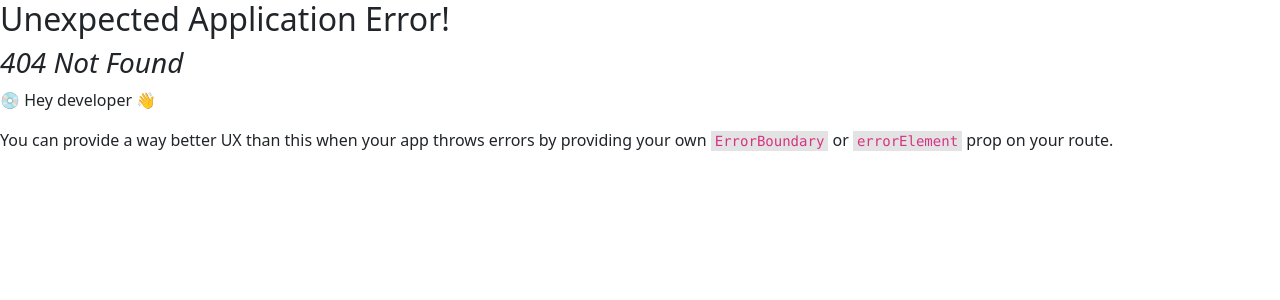
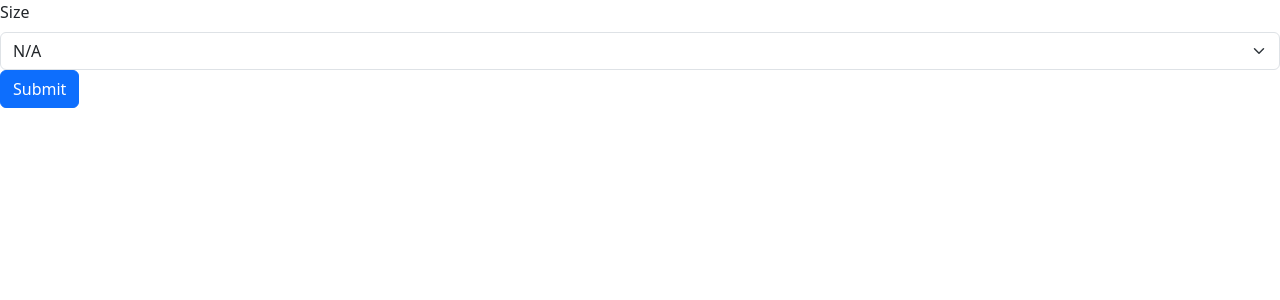
Before and after one commit to AshtonChang888/TAC404-Final-Project, a React (Create React App) app: page /new-trip in a window 1280 px wide. Before the commit this address had no page. Shown: the top 300 px of the page. Built offline with nearby package versions, Linux system fonts and the light colour scheme; data requests are answered from the project's data file.

Commit message:
Added new trip page, dropdown functionality

```diff
--- a/db.json
+++ b/db.json
@@ -13,6 +13,7 @@
             "name": "Hawaii",
             "date": "2026-02-10",
             "type": "future",
+            "bookmarked": "false",
             "comments": ["0", "1"]
         }
     ],
@@ -28,5 +29,14 @@
             "tripId": "0",
             "text": "Can't wait to go again!"
         }
+    ],
+
+    "airlines": [
+        { "id": 1, "name": "Delta Air Lines" },
+        { "id": 2, "name": "United Airlines" },
+        { "id": 3, "name": "American Airlines" },
+        { "id": 4, "name": "Alaska Airlines" },
+        { "id": 5, "name": "Southwest Airlines" }
     ]
+
 }
--- a/package.json
+++ b/package.json
@@ -9,6 +9,7 @@
     "@testing-library/user-event": "^13.5.0",
     "bootstrap": "^5.3.8",
     "react": "^19.2.0",
+    "react-bootstrap": "^2.10.10",
     "react-dom": "^19.2.0",
     "react-router-dom": "^7.9.6",
     "react-scripts": "5.0.1",
--- /dev/null
+++ b/src/Dropdown.jsx
@@ -0,0 +1,26 @@
+import "bootstrap/dist/css/bootstrap.css";
+
+export default function Dropdown(props) {
+    return (
+        <div>
+            <label
+                className="form-label"
+                htmlFor={props.label}
+            >
+                {props.label}
+            </label>
+            <select
+                className="form-select"
+                id={props.label}
+                value={props.value}
+                onChange={(event) => {
+                    props.onChange(event.target.value);
+                }}
+            >
+                {props.choices.map((choice) => {
+                    return <option value={choice.value}>{choice.label}</option>
+                })}
+            </select>
+        </div>
+    )
+}
--- /dev/null
+++ b/src/NewTripPage.jsx
@@ -0,0 +1,46 @@
+import { useState, useEffect } from "react";
+import Dropdown from "./Dropdown";
+
+import "bootstrap/dist/css/bootstrap.css";
+
+
+function fetchAirlines(search) {
+  return fetch(`http://localhost:3000/airlines`)
+    .then(response => response.json());
+}
+
+export default function NewTripPage() {
+    function handleSubmit(event) {
+        event.preventDefault();
+    }
+
+    const [airline, setAirline] = useState("");
+    const [airlineChoices, setAirlineChoices] = useState([]);
+
+    useEffect(() => {
+    fetchAirlines().then((results) => {
+        const formatted = results.map(a => ({ value: a.name, label: a.name }));
+        setAirlineChoices([
+        { value: "", label: "N/A" },
+        ...formatted
+        ]);
+    });
+    }, []);
+
+
+    return (
+        <form onSubmit={handleSubmit}>
+            <Dropdown
+                label="Size"
+                value={airline}
+                choices={airlineChoices}
+                onChange={(updatedAirline) => {
+                    setAirline(updatedAirline);
+                }}
+            />
+            <button type="submit" className="btn btn-primary mb-3">
+                Submit
+            </button>
+        </form>
+    )
+}
--- a/src/TripPlannerHome.jsx
+++ b/src/TripPlannerHome.jsx
@@ -4,6 +4,7 @@ import { useNavigate } from "react-router-dom";
 // import { faArrowUp, faArrowDown, faMinus, faPlus, faHeart, faThumbsUp, faThumbsDown, faAngry } from "@fortawesome/free-solid-svg-icons";
 // import { useState } from "react";
 import { Link, useLoaderData } from "react-router-dom";
+import { Navbar, Container } from 'react-bootstrap';
 
 
 export default function TripPlannerHome(props) {
@@ -13,6 +14,15 @@ export default function TripPlannerHome(props) {
     return (
         <div className="container">
             <h1>My Trips</h1>
+            <Navbar>
+                <Container className="justify-content-between">
+                    <Link to={`/new-trip`}>
+                        <button type="button">
+                            New Trip
+                        </button>
+                    </Link>
+                </Container>
+            </Navbar>
             {trips.map((singleTrip) => {
                 return (
                     <Link to={`/future/${singleTrip.name}`}>
--- a/src/index.js
+++ b/src/index.js
@@ -6,10 +6,13 @@ import reportWebVitals from './reportWebVitals';
 import { createBrowserRouter, RouterProvider } from "react-router-dom";
 import TripPlannerHome from './TripPlannerHome';
 import FutureTripPage from './FutureTripPage';
+import NewTripPage from './NewTripPage';
+
 
 const root = ReactDOM.createRoot(document.getElementById('root'));
 
 const TRIP_API = `http://localhost:3000`;
+
 
 const router = createBrowserRouter([
   // {
@@ -26,9 +29,7 @@ const router = createBrowserRouter([
       return fetch(
         `${TRIP_API}/trips?userId=${userId}`
       ).then((response) => {
-        let blah = response.json();
-        console.log(blah);
-        return blah;
+        return response.json();
       });
     }
   },
@@ -59,6 +60,10 @@ const router = createBrowserRouter([
       });
     }
   },
+  {
+    path: '/new-trip',
+    element: <NewTripPage/>
+  }
   // {
   //   path: '/future/:tripname/edit',
   //   element: <TripEdit/>,
```
Also changed, not shown: 1 other file (tests, documents, lock files or other folders).
